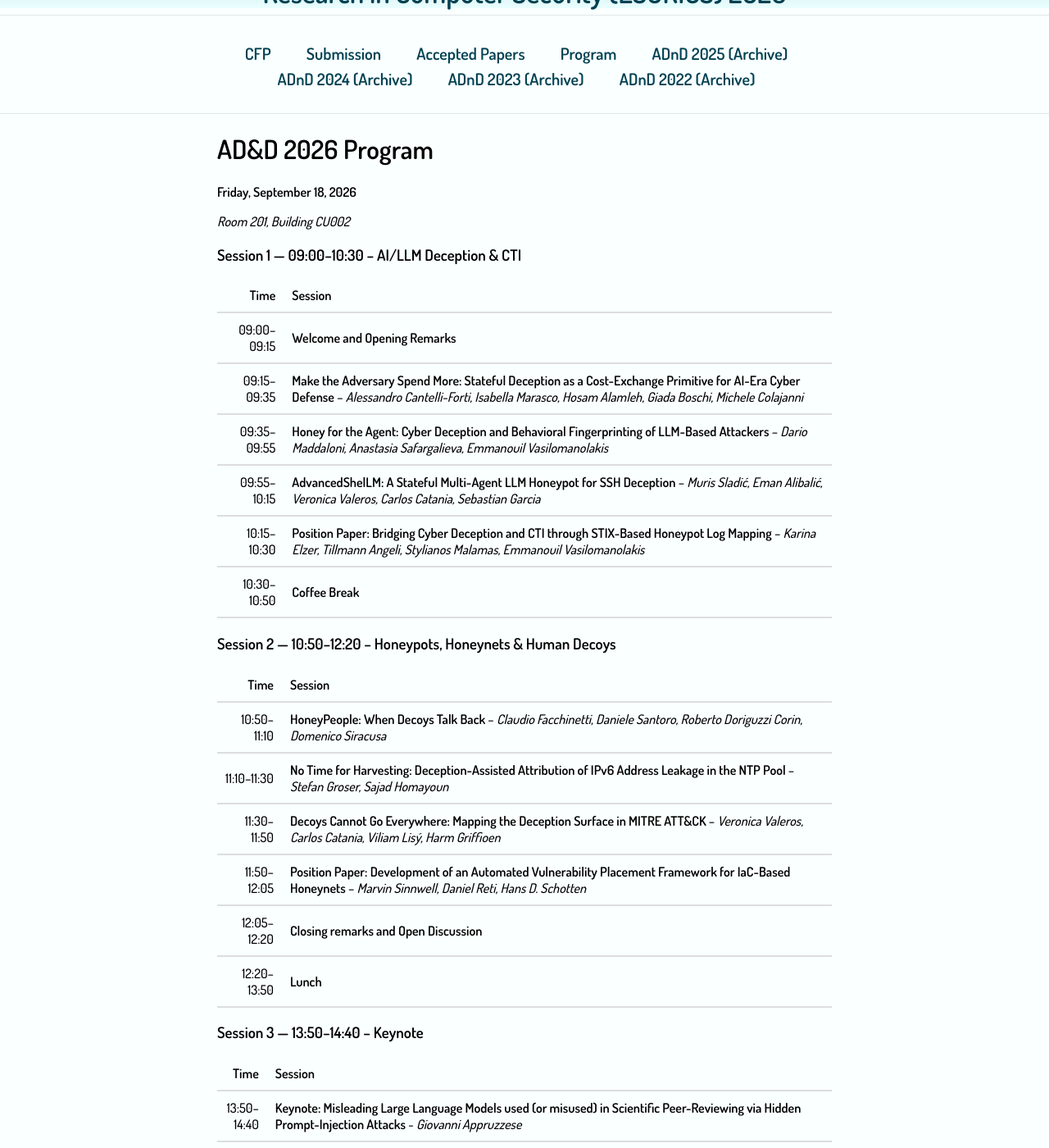
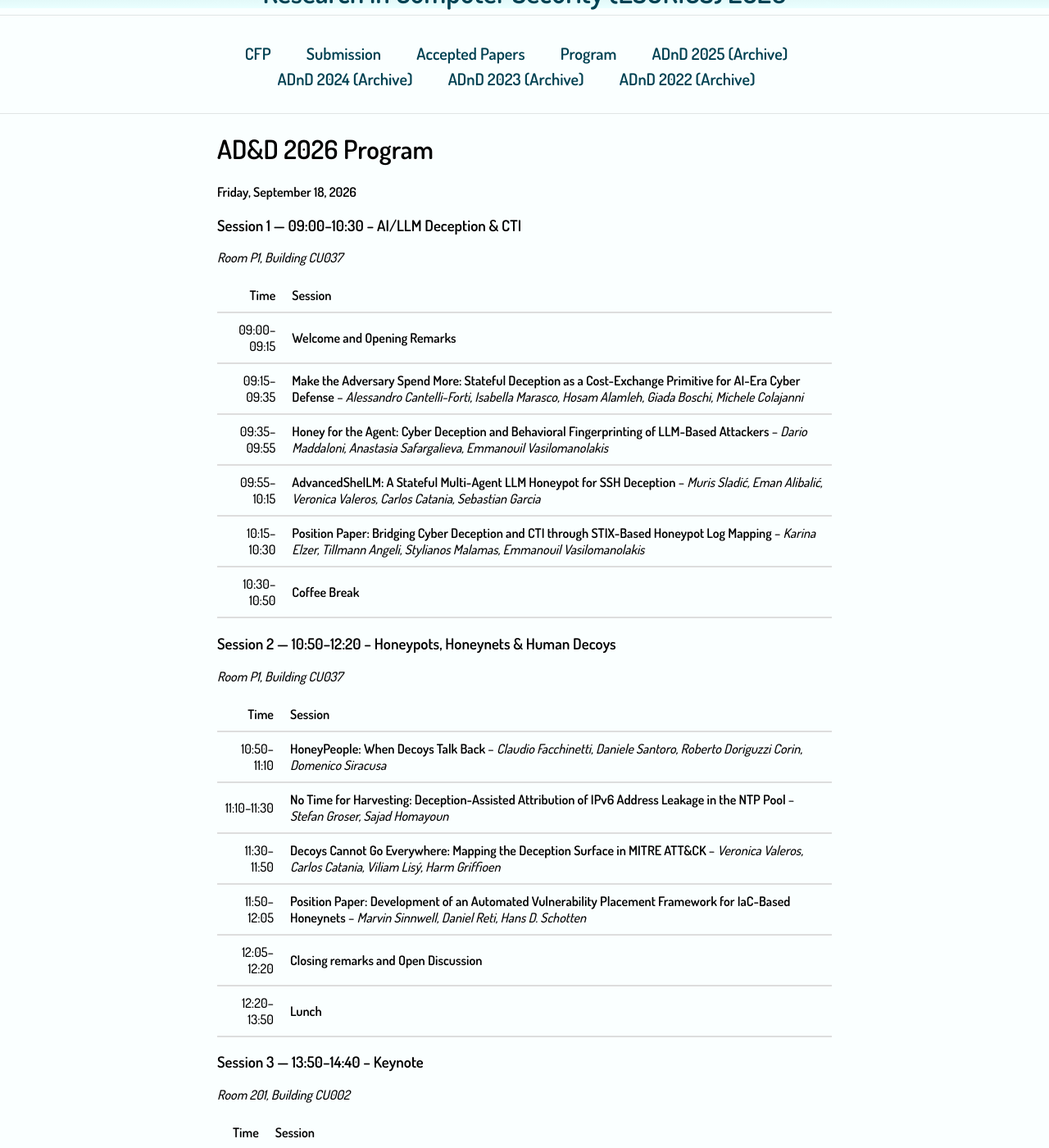
Before and after one commit to BillyPragSec/billypragsec.github.io, a Jekyll site: the page built from program_2026.md, in a window 1280 px wide and 1400 px high, scrolled down 340 px. Shown: the whole window at 82% size. Built offline with Jekyll 4.4.1, drawn with Linux system fonts in a browser that asks for light colours.

Commit message:
Room fixed

```diff
--- a/program_2026.md
+++ b/program_2026.md
@@ -8,9 +8,10 @@ permalink: /program_2026/
 
 **Friday, September 18, 2026**
 
-_Room 201, Building CU002_
+### Session 1 — 09:00–10:30 – AI/LLM Deception & CTI
 
-### Session 1 — 09:00–10:30 – AI/LLM Deception & CTI
+_Room P1, Building CU037_
+
 
 | Time        | Session |
 |------------:|--------|
@@ -23,6 +24,8 @@ _Room 201, Building CU002_
 
 ### Session 2 — 10:50–12:20 – Honeypots, Honeynets & Human Decoys
 
+_Room P1, Building CU037_
+
 | Time        | Session |
 |------------:|--------|
 | 10:50–11:10 | **HoneyPeople: When Decoys Talk Back** – *Claudio Facchinetti, Daniele Santoro, Roberto Doriguzzi Corin, Domenico Siracusa* |
@@ -34,6 +37,8 @@ _Room 201, Building CU002_
 
 ### Session 3 — 13:50–14:40 – Keynote
 
+_Room 201, Building CU002_
+
 | Time        | Session |
 |------------:|--------|
 | 13:50–14:40 | **Keynote: Misleading Large Language Models used (or misused) in Scientific Peer-Reviewing via Hidden Prompt-Injection Attacks** - *Giovanni Appruzzese* |
```
